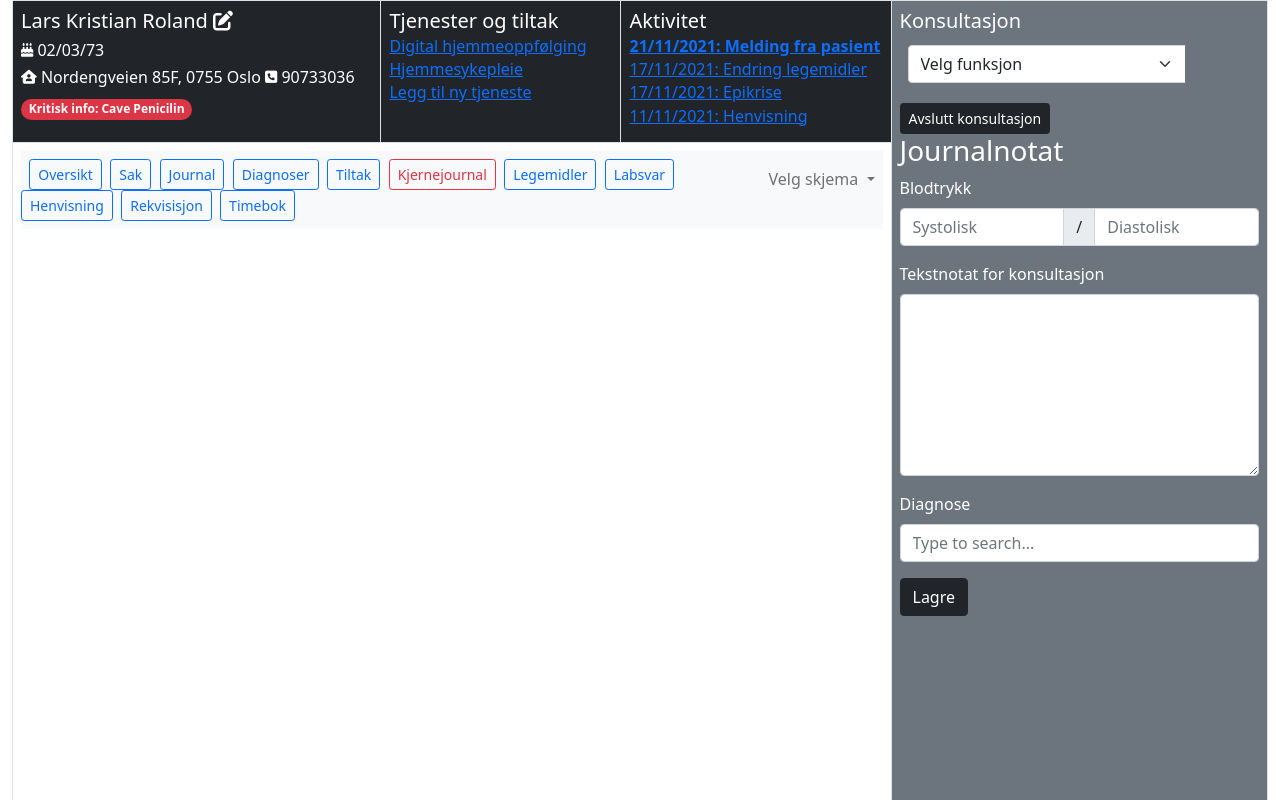
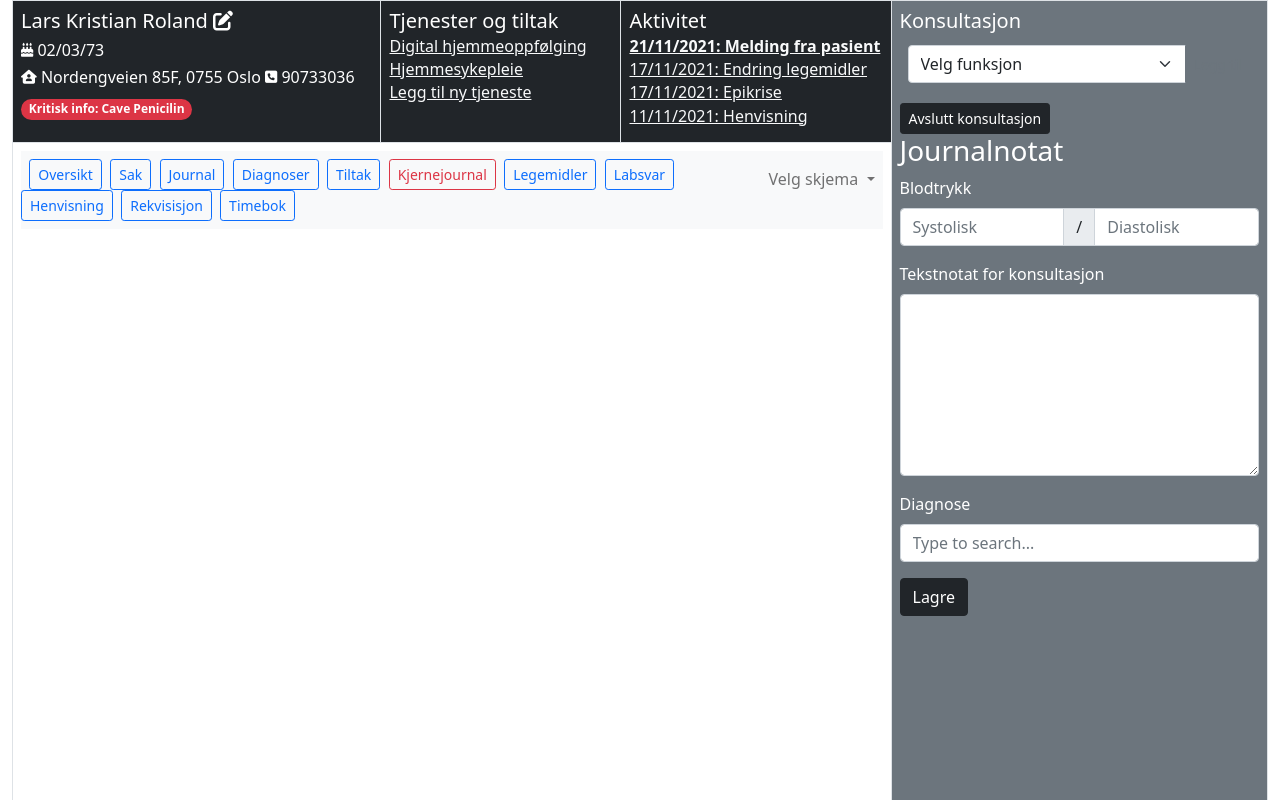
Before and after one commit to mobilars/web-ehr, an Angular app: page /launcher in a window 1280 px wide. Shown: the top 800 px of the page. Built offline with nearby package versions, Linux system fonts and the light colour scheme; no server answers.

Commit message:
Fixed colors

```diff
--- a/src/app/launcher/launcher.component.html
+++ b/src/app/launcher/launcher.component.html
@@ -10,16 +10,16 @@
             </td>
             <td>
                 <h5 class="card-title">Tjenester og tiltak</h5>
-                <h6 class="card-subtitle mb-2 text-muted"><a href="">Digital hjemmeoppfølging</a></h6>
-                <h6 class="card-subtitle mb-2 text-muted"><a href="">Hjemmesykepleie</a></h6>
-                <h6 class="card-subtitle mb-2 text-muted"><a href="">Legg til ny tjeneste</a></h6>
+                <h6 class="card-subtitle mb-2 text-muted"><a class="link-light" href="">Digital hjemmeoppfølging</a></h6>
+                <h6 class="card-subtitle mb-2 text-muted"><a class="link-light" href="">Hjemmesykepleie</a></h6>
+                <h6 class="card-subtitle mb-2 text-muted"><a class="link-light" href="">Legg til ny tjeneste</a></h6>
             </td>
             <td>
                 <h5 class="card-title">Aktivitet</h5>
-                <h6 class="card-subtitle mb-2 text-muted"><b><a href="">21/11/2021: Melding fra pasient</a></b></h6>
-                <h6 class="card-subtitle mb-2 text-muted"><a href="">17/11/2021: Endring legemidler</a></h6>
-                <h6 class="card-subtitle mb-2 text-muted"><a href="">17/11/2021: Epikrise</a></h6>
-                <h6 class="card-subtitle mb-2 text-muted"><a href="">11/11/2021: Henvisning</a></h6>
+                <h6 class="card-subtitle mb-2 text-muted"><b><a class="link-light" href="">21/11/2021: Melding fra pasient</a></b></h6>
+                <h6 class="card-subtitle mb-2 text-muted"><a class="link-light" href="">17/11/2021: Endring legemidler</a></h6>
+                <h6 class="card-subtitle mb-2 text-muted"><a class="link-light" href="">17/11/2021: Epikrise</a></h6>
+                <h6 class="card-subtitle mb-2 text-muted"><a class="link-light" href="">11/11/2021: Henvisning</a></h6>
             </td>
             <td style="width: 30%;" class="align-top bg-secondary text-white" rowspan="2" >
                 <app-consultation></app-consultation>
```
